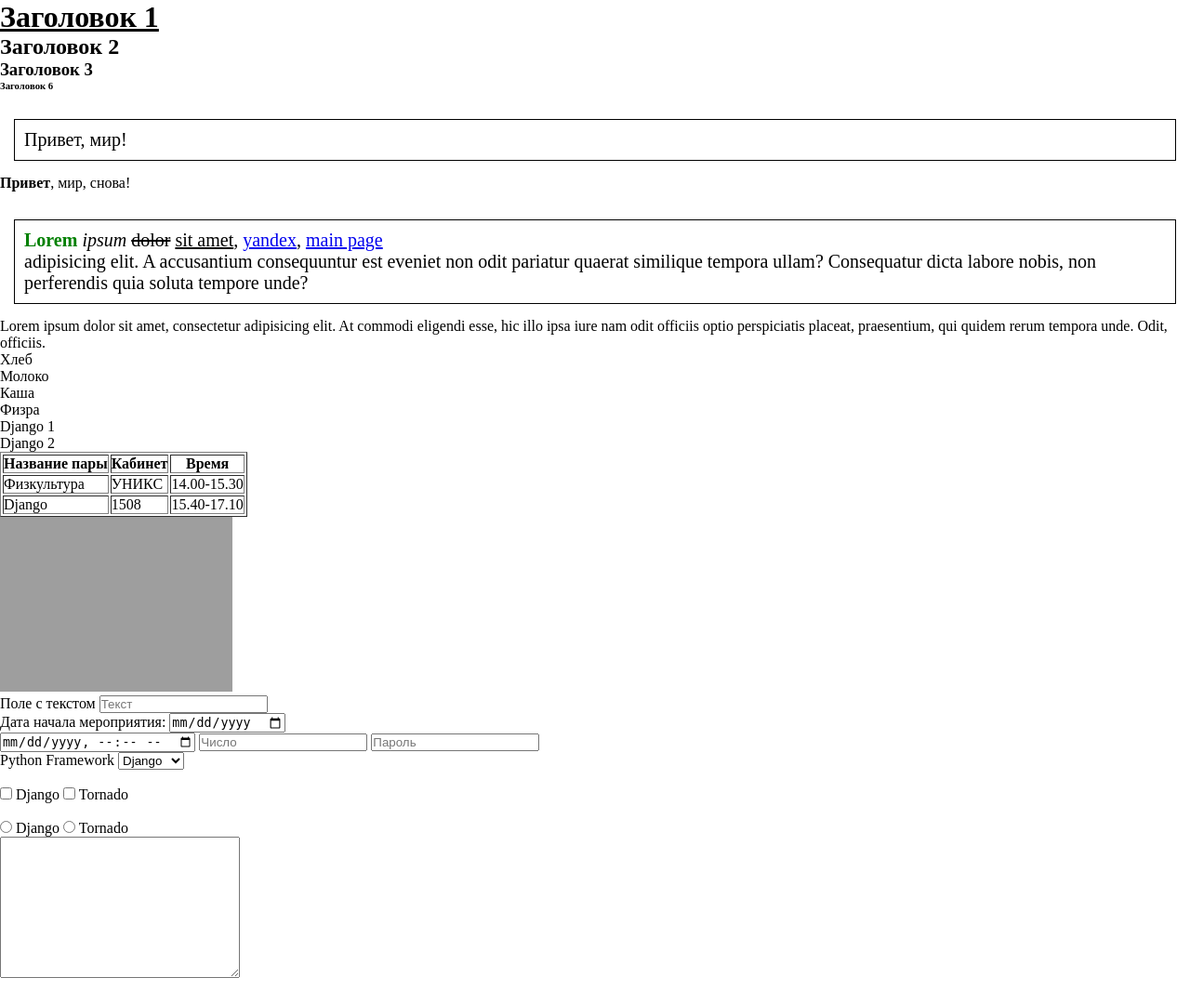
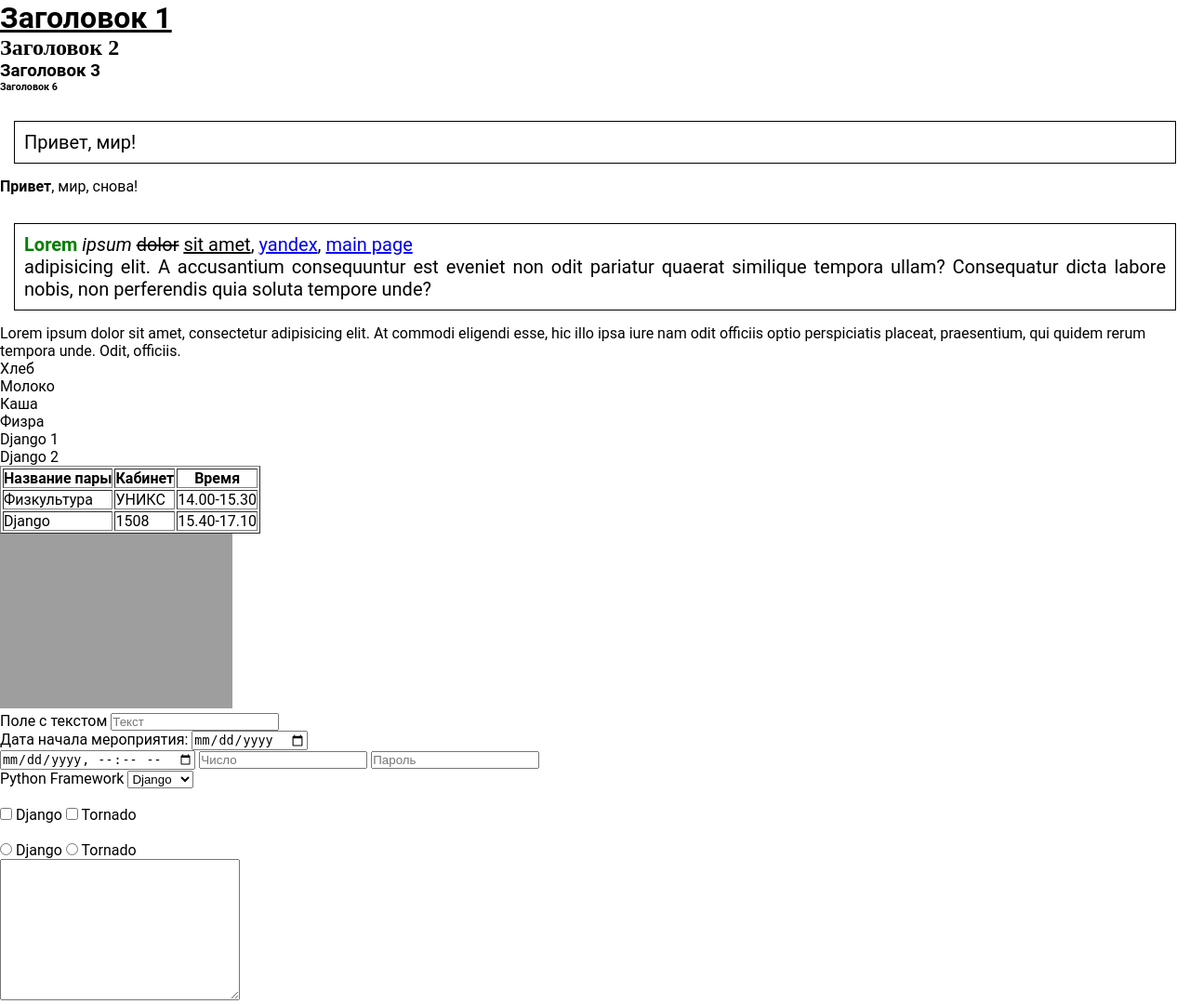
Before and after one commit to Juan-Camilo-Suarez/Django-Training, a Django app: page /html/ in a window 1280 px wide. Shown: the whole page at 93% size. Before the commit the page ends 1052 px from the top, so only its background shows below. Run offline with Django 4.2, Linux system fonts and the light colour scheme; grey boxes are pictures that could not be loaded.

Commit message:
css: text-align

```diff
--- a/testdjango/web/templates/web/html.html
+++ b/testdjango/web/templates/web/html.html
@@ -12,13 +12,22 @@
         .my-paragraph {
 
             font-size: 20px;
-
+            text-align: justify;
             padding: 10px;
             border: 1px solid #000000;
             margin: 15px;
             margin-top: 30px;
 
         }
+
+        body {
+            font-family: "myfont", "Roboto", "Times New Roman";
+        }
+
+        .times {
+            font-family: "Times New Roman";
+        }
+
         .my-paragraph b {
             color: green;
         }
@@ -26,6 +35,7 @@
         #heading1 {
             text-decoration: underline;
         }
+
         img {
             width: 250px;
         }
@@ -35,7 +45,7 @@
 </head>
 <body>
 <h1 id="heading1">Заголовок 1</h1>
-    <h2>Заголовок 2</h2>
+<h2 class="times">Заголовок 2</h2>
 <h3>Заголовок 3</h3>
 <h6>Заголовок 6</h6>
 <p class="my-paragraph">Привет, мир!</p>
@@ -50,7 +60,8 @@
     pariatur quaerat similique tempora ullam? Consequatur dicta labore nobis, non perferendis quia soluta tempore
     unde?
 </p>
-    <p>Lorem ipsum dolor sit amet, consectetur adipisicing elit. At commodi eligendi esse, hic illo ipsa iure nam odit officiis optio perspiciatis placeat, praesentium, qui quidem rerum tempora unde. Odit, officiis.</p>
+<p>Lorem ipsum dolor sit amet, consectetur adipisicing elit. At commodi eligendi esse, hic illo ipsa iure nam odit
+    officiis optio perspiciatis placeat, praesentium, qui quidem rerum tempora unde. Odit, officiis.</p>
 
 <ul>
     <li>Хлеб</li>
```
Lines whose indentation alone changed are shown as unchanged.
